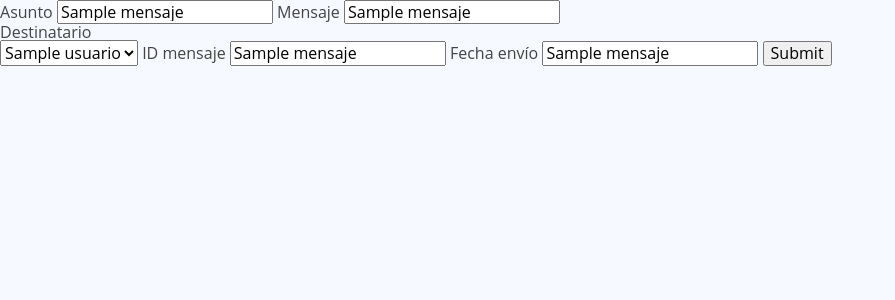
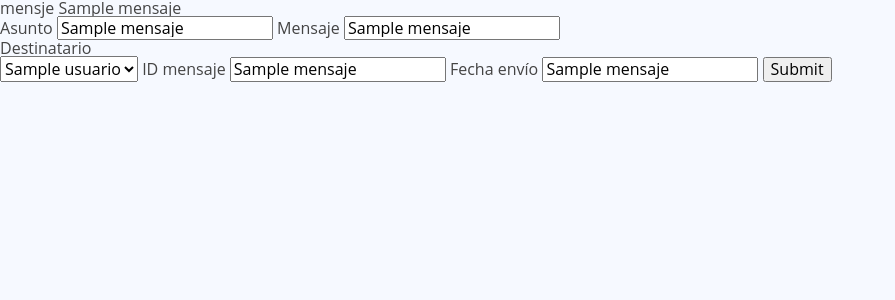
Before and after one commit to andres-brinez/Mensajeria-Electronica-, a Flask app: template templates/editMensaje.html in a window 1280 px wide. Shown: the top 300 px of the page, without its empty margins (0-895 px from the left). Run offline with Flask 2, Linux system fonts and the light colour scheme; the template is opened without the code that fills it: most values are stand-ins (such as "Sample title", 1, 10 or a date in 2020); form fields are guessed from the names that the template uses.

Commit message:
cambios en editar mensaej

```diff
--- a/templates/editMensaje.html
+++ b/templates/editMensaje.html
@@ -5,7 +5,7 @@
 {% block body %}
 
 <form action="" method="POST">
-
+    <p>mensje {{mensaje[1]}}</p>
     {{ form.csrf_token }} <!-- esto es un token para evitar ataques -->
     {{ form.asunto.label}}
     {{ form.asunto(value= mensaje[1])}}
```
